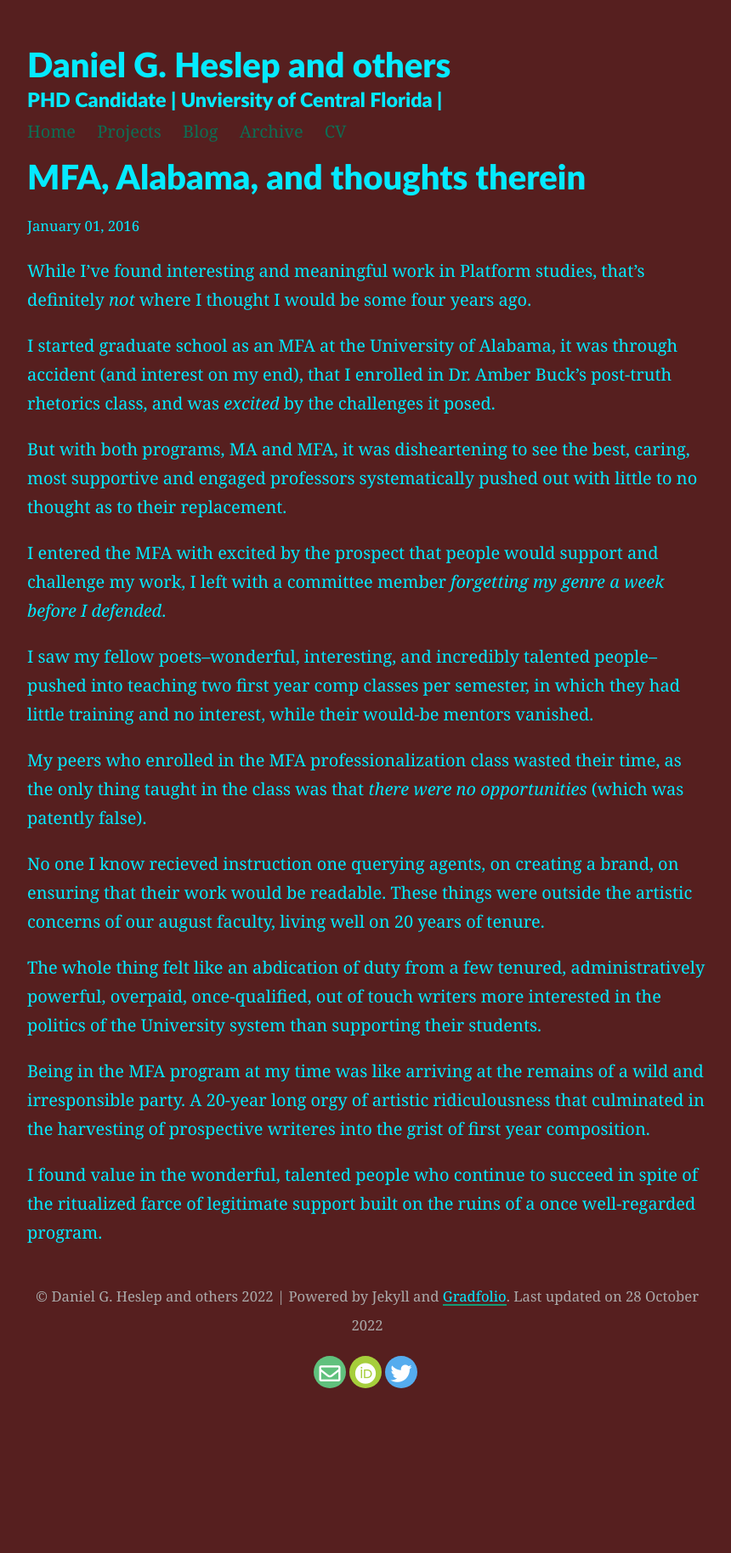
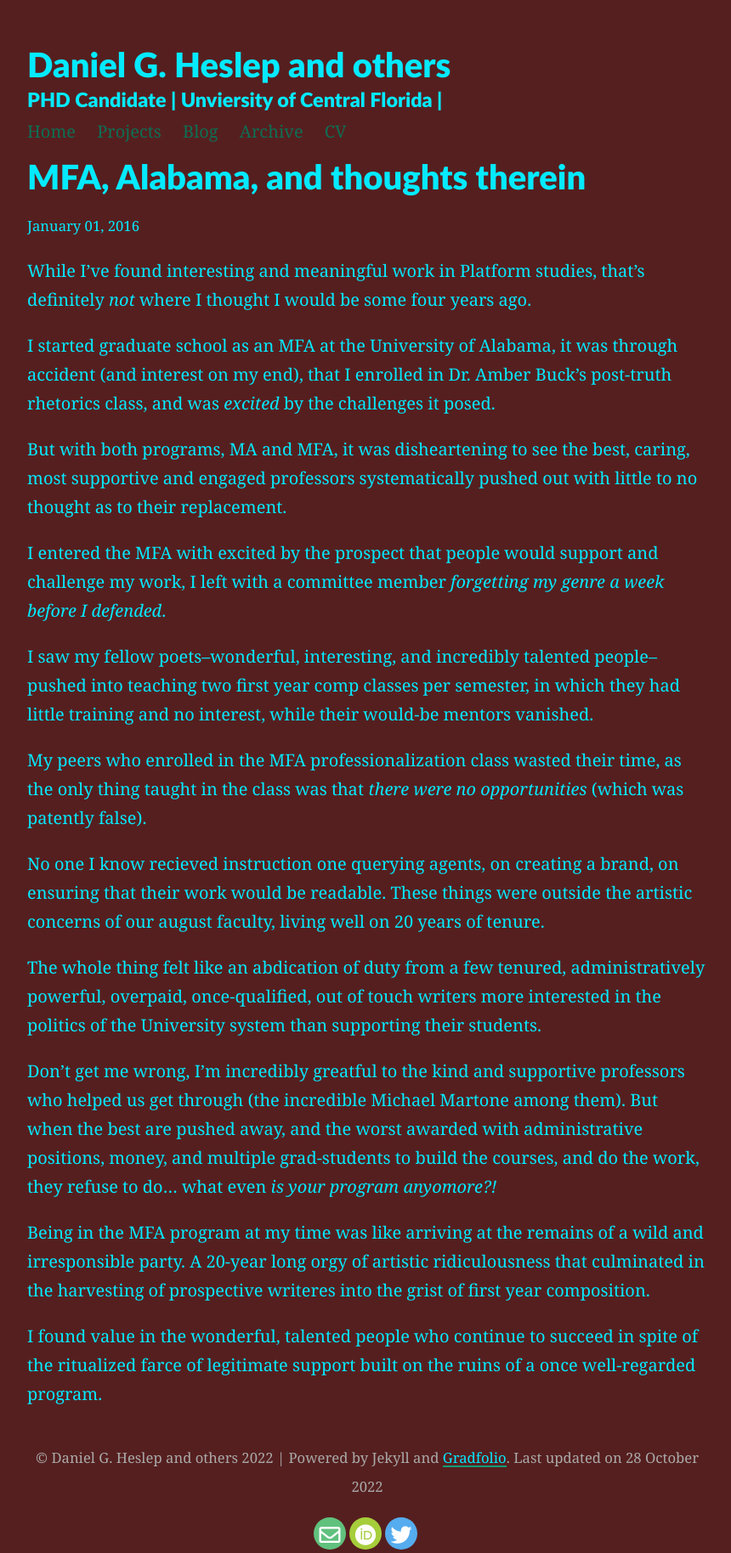
Before and after one commit to CreativeKenning/gradsitedemo, a Jekyll site: the page built from _posts/2016-01-01-jekyll.md, in a window 1280 px wide. Shown: the whole page at 85% size, without its empty margins (208-1068 px from the left). Built offline with Jekyll 4.4.1, drawn with Linux system fonts in a browser that asks for light colours; nearby versions of some CDN libraries; before the commit the page ends 1638 px from its top, so only the background shows below that.

Commit message:
More MFA Rant

```diff
--- a/_posts/2016-01-01-jekyll.md
+++ b/_posts/2016-01-01-jekyll.md
@@ -19,6 +19,8 @@ No one I know recieved instruction one querying agents, on creating a brand, on
 
 The whole thing felt like an abdication of duty from a few tenured, administratively powerful, overpaid, once-qualified, out of touch writers more interested in the politics of the University system than supporting their students.
 
+Don't get me wrong, I'm incredibly greatful to the kind and supportive professors who helped us get through (the incredible Michael Martone among them). But when the best are pushed away, and the worst awarded with administrative positions, money, and multiple grad-students to build the courses, and do the work, they refuse to do... what even *is your program anyomore?!*
+
 Being in the MFA program at my time was like arriving at the remains of a wild and irresponsible party. A 20-year long orgy of artistic ridiculousness that culminated in the harvesting of prospective writeres into the grist of first year composition.
 
 I found value in the wonderful, talented people who continue to succeed in spite of the ritualized farce of legitimate support built on the ruins of a once well-regarded program.
```
